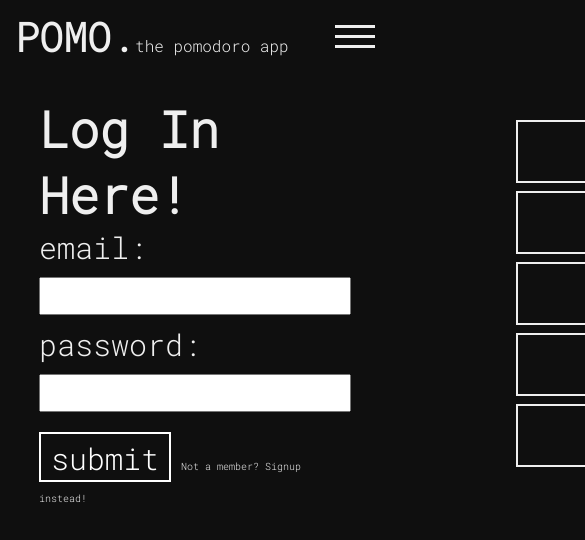
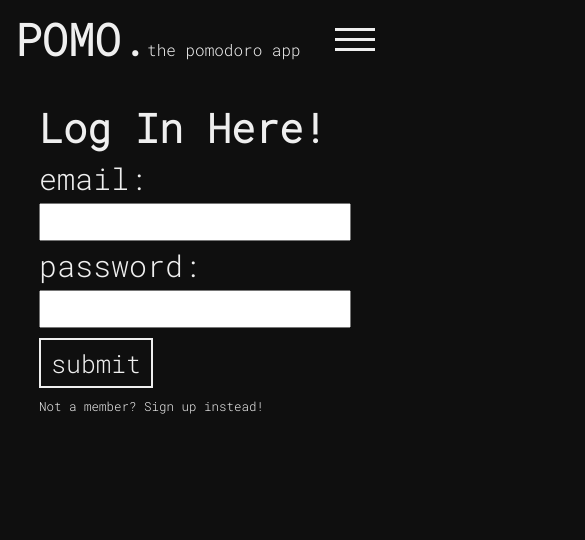
Before and after one commit to nickcosmo/pomo-app, a Vue app: page /signin in a window 390 px wide. Shown: the top 540 px of the page, 585 px wide, since content can reach past the window. Built offline with nearby package versions, Linux system fonts and the light colour scheme.

Commit message:
media queries for mobile

```diff
--- a/src/App.vue
+++ b/src/App.vue
@@ -20,8 +20,8 @@ export default {
     const cookies = document.cookie.split("=");
     const found = cookies.find((cookie) => cookie === "loggedIn");
     if (found) {
+      await this.$store.dispatch("tryLogIn");
       this.$store.commit("updateLogInState", true);
-      await this.$store.dispatch("tryLogIn");
       this.$store.commit("initMinutes");
     }
   },
@@ -72,5 +72,4 @@ html {
     margin-top: 6%;
   }
 }
-
 </style>
--- a/src/components/AppHeader.vue
+++ b/src/components/AppHeader.vue
@@ -1,16 +1,20 @@
 <template>
   <nav>
     <div>
-      <router-link to="/timer">
-        <h1 class="title">POMO.</h1>
+      <router-link class="title" to="/timer">
+        <h1>POMO.</h1>
         <p>the pomodoro app</p>
       </router-link>
     </div>
     <div>
-      <div class="hamburger" @click="showMenu">
-        <div></div>
-        <div></div>
-        <div></div>
+      <div
+        class="hamburger"
+        v-bind:class="{ hamOpen: isOpen }"
+        @click="showMenu"
+      >
+        <div class="top"></div>
+        <div class="middle"></div>
+        <div class="bottom"></div>
       </div>
       <ul class="menu" v-bind:class="{ open: isOpen }" @click="showMenu">
         <router-link to="/signin" v-if="!isLoggedIn"
@@ -53,7 +57,6 @@ export default {
 
 <style scoped>
 .hamburger div {
-  /* width: 40px; */
   height: 3px;
   margin: 7px auto;
   background-color: #efefef;
@@ -69,13 +72,16 @@ ul {
   align-items: flex-end;
 }
 
+.title h1 {
+  font-size: 3em;
+}
+.title p {
+  font-size: 1.25em;
+}
+
 h1,
 p {
   display: inline;
-}
-
-.title {
-  font-size: 40px;
 }
 
 nav {
@@ -83,7 +89,6 @@ nav {
   display: flex;
   color: #efefef;
   width: 100%;
-  height: 5%;
   align-items: center;
   justify-content: space-between;
 }
@@ -95,6 +100,7 @@ li {
   margin-left: 15px;
   border: 2px solid #efefef;
   padding: 3px 5px;
+  font-size: 1.25em;
 }
 
 li:hover {
@@ -107,31 +113,62 @@ a {
   color: inherit;
 }
 
-@media screen and (max-width: 900px) {
+@media screen and (max-width: 1100px) {
+  li, .title p {
+    font-size: 1em;
+  }
+}
+
+@media screen and (max-width: 950px) {
   .hamburger {
     display: block;
     cursor: pointer;
   }
 
+  .top,
+  .middle,
+  .bottom {
+    transition: all 04s ease-in-out;
+    -webkit-transition: all 0.4s ease-in-out;
+    -moz-transition: all 0.4s ease-in-out;
+    -o-transition: all 0.4s ease-in-out;
+  }
+
+  .hamOpen .top {
+    transform: translateY(10px);
+    transform: rotate(45deg) translate(10px, 5px);
+  }
+
+  .hamOpen .middle {
+    opacity: 0;
+    transform: scale(0);
+  }
+
+  .hamOpen .bottom {
+    transform: translateY(-10px);
+    transform: rotate(-45deg) translate(10px, -5px);
+  }
+
   ul {
     display: flex;
-    margin: 2rem 10px;
+    visibility: hidden;
+    padding: 15px 10px;
     flex-direction: column;
-    position: absolute;
+    position: fixed;
     align-items: center;
-    /* justify-content: center; */
-    top: 10%;
+    top: 73px;
     left: 0;
     right: 0;
     bottom: 0;
     background-color: #0f0f0f;
     z-index: 80;
     transform: translateX(130%);
-    transition: transform 0.5s;
+    transition: all 0.5s ease-in-out;
   }
 
   .open {
     transform: translateX(0%);
+    visibility: visible;
   }
 
   li {
@@ -141,11 +178,44 @@ a {
     margin: 4px 5px;
     font-size: 2rem;
   }
+
+  a:first-child {
+    margin-top: 60px;
+  }
 }
 
-@media screen and (max-width: 500px) {
+@media screen and (max-width: 590px) {
   nav {
     padding: 10px 15px;
   }
 }
+
+@media screen and (max-width: 450px) {
+  .title h1 {
+    font-size: 2.75em;
+  }
+  .title p {
+    font-size: 1em;
+  }
+}
+
+@media screen and (max-width: 380px) {
+  .title h1 {
+    font-size: 2em;
+  }
+  .title p {
+    font-size: 0.9em;
+  }
+
+  li {
+    width: 17rem;
+    text-align: center;
+    padding: 8px 5px;
+    margin: 4px 5px;
+    font-size: 2rem;
+  }
+  a:first-child {
+    margin-top: 30px;
+  }
+}
 </style>
--- a/src/components/Dashboard.vue
+++ b/src/components/Dashboard.vue
@@ -153,12 +153,21 @@ p {
   }
 }
 
+@media screen and (max-width: 450px) {
+  h1 {
+    font-size: 40px;
+  }
+  p {
+    font-size: 25px;
+  }
+}
+
 @media screen and (max-width: 380px) {
   h1 {
-    font-size: 4em;
+    font-size: 32.5px;
   }
   p {
-    font-size: 2em;
+    font-size: 20px;
   }
 }
 </style>
--- a/src/components/Settings.vue
+++ b/src/components/Settings.vue
@@ -50,9 +50,7 @@
         onkeypress="return (event.charCode == 8 || event.charCode == 0 || event.charCode == 13) ? null : event.charCode >= 48 && event.charCode <= 57"
       />
     </div>
-    <base-button @click="pushUpdate" v-if="isLoggedIn"
-      >save your settings</base-button
-    >
+    <base-button @click="pushUpdate" v-if="isLoggedIn">save</base-button>
   </div>
 </template>
 
@@ -114,7 +112,7 @@ h1 {
 }
 
 input {
-  width: 60px;
+  width: 80px;
   font-size: 3em;
   height: 30px;
   text-align: center;
@@ -126,7 +124,7 @@ input {
 }
 
 label {
-  display: block;
+  /* display: block; */
   font-size: 30px;
 }
 
@@ -147,11 +145,12 @@ label {
 
 .slider-container,
 .input-container {
-  margin: 10px 0px;
+  margin: 5px 0px;
 }
 
 button {
-  margin-top: 10px 0px;
+  margin-top: 5px;
+  width: 20%;
 }
 
 /* Chrome, Safari, Edge, Opera */
@@ -191,14 +190,28 @@ button {
   .container {
     width: 80%;
   }
+  button {
+    width: 100%;
+  }
+}
+
+@media screen and (max-width: 450px) {
+  input,
+  label {
+    font-size: 2.5em;
+  }
+  h1 {
+    font-size: 40px;
+  }
 }
 
 @media screen and (max-width: 380px) {
   h1 {
-    font-size: 4em;
+    font-size: 32.5px;
   }
-  input, label {
-    font-size: 2em;
+  label,
+  input {
+    font-size: 20px;
   }
 }
 </style>
--- a/src/components/Signin.vue
+++ b/src/components/Signin.vue
@@ -35,7 +35,7 @@
       <base-button>submit</base-button>
       <span
         ><router-link to="/signup"
-          >Not a member? Signup instead!</router-link
+          >Not a member? Sign up instead!</router-link
         ></span
       >
     </form>
@@ -146,8 +146,10 @@ input {
 }
 
 button,
-input {
-  margin: 10px 0px;
+label,
+input,
+a {
+  margin: 5px 0px;
 }
 
 span {
@@ -157,6 +159,7 @@ span {
 a {
   text-decoration: none;
   color: inherit;
+  font-size: 1.5em;
 }
 
 .container {
@@ -191,26 +194,41 @@ a {
   .container {
     width: 60%;
   }
+  a {
+    display: inline-block;
+    width: 100%;
+  }
+  span {
+    margin: 0;
+  }
 }
 
 @media screen and (max-width: 775px) {
   .container {
     width: 80%;
   }
+  a {
+    font-size: 12.5px;
+  }
+}
+
+@media screen and (max-width: 450px) {
+  h1 {
+    font-size: 40px;
+  }
 }
 
 @media screen and (max-width: 380px) {
   h1 {
-    font-size: 4em;
+    font-size: 32.5px;
   }
   label,
   input {
-    font-size: 2em;
+    font-size: 20px;
   }
   a {
     display: inline-block;
     width: 100%;
-    font-size: 1.25em;
   }
   span {
     margin: 0;
--- a/src/components/Signup.vue
+++ b/src/components/Signup.vue
@@ -65,7 +65,7 @@
       <base-button type="submit">submit</base-button>
       <span
         ><router-link to="/signin"
-          >Already a member? Signin instead!</router-link
+          >Already a member? Sign in instead!</router-link
         ></span
       >
     </form>
@@ -198,8 +198,10 @@ input {
 }
 
 button,
-input {
-  margin: 10px 0px;
+label,
+input,
+a {
+  margin: 5px 0px;
 }
 
 span {
@@ -209,6 +211,7 @@ span {
 a {
   text-decoration: none;
   color: inherit;
+  font-size: 1.5em;
 }
 
 .container {
@@ -242,26 +245,41 @@ a {
   .container {
     width: 60%;
   }
+  a {
+    display: inline-block;
+    width: 100%;
+  }
+  span {
+    margin: 0;
+  }
 }
 
 @media screen and (max-width: 775px) {
   .container {
     width: 80%;
   }
+  a {
+    font-size: 12.5px;
+  }
+}
+
+@media screen and (max-width: 450px) {
+  h1 {
+    font-size: 40px;
+  }
 }
 
 @media screen and (max-width: 380px) {
   h1 {
-    font-size: 4em;
+    font-size: 32.5px;
   }
   label,
   input {
-    font-size: 2em;
+    font-size: 20px;
   }
   a {
     display: inline-block;
     width: 100%;
-    font-size: 1.25em;
   }
   span {
     margin: 0;
--- a/src/components/UI/BaseButton.vue
+++ b/src/components/UI/BaseButton.vue
@@ -11,15 +11,14 @@ export default {};
 <style scoped>
 button {
   font-family: inherit;
-  font-size: 3em;
+  font-size: 30px;
   height: 50px;
   outline: none;
-  border: 2px solid white;
+  border: 2px solid #EFEFEF;
   background-color: inherit;
-  color: white;
-  padding: 5px 10px;
+  color: #EFEFEF;
+  padding: 0px 10px;
   cursor: pointer;
-  margin: 0px 10px;
 }
 
 button:hover {
@@ -27,9 +26,16 @@ button:hover {
   color: #00ffff;
 }
 
+@media screen and (max-width: 450px) {
+  button {
+    font-size: 25px;
+  }
+}
+
 @media screen and (max-width: 380px) {
   button {
-    font-size: 2em;
+    font-size: 20px;
   }
 }
+
 </style>
--- a/src/components/UI/Loader.vue
+++ b/src/components/UI/Loader.vue
@@ -44,7 +44,7 @@ export default {
 
 .dots {
   white-space: nowrap;
-  animation: move 2s linear;
+  animation: move 3.5s linear 0s infinite;
 }
 
 .loading-enter-active {
@@ -57,10 +57,10 @@ export default {
 
 @keyframes move {
   0% {
-    transform: translateX(-250px);
+    transform: translateX(-400px);
   }
   100% {
-    transform: translateX(50px);
+    transform: translateX(30px);
   }
 }
 
@@ -85,4 +85,13 @@ export default {
     opacity: 0%;
   }
 }
+
+@media screen and (max-width: 775px) {
+  .dialog {
+    position: absolute;
+    left: calc(50% - 9rem);
+    top: calc(50% - 9rem);
+    width: 18rem;
+  }
+}
 </style>
--- a/src/components/UI/Modal.vue
+++ b/src/components/UI/Modal.vue
@@ -64,13 +64,14 @@ export default {
   border-radius: 10px;
   position: absolute;
   left: calc(50% - 20rem);
-  top: calc(50% - 10rem);
+  /* top: calc(50% - 28rem); */
+  margin-top: 20%;
   width: 40rem;
   border: 2px solid #00f6f6;
   background-color: #0f0f0f;
   color: #efefef;
   padding: 10px;
-  z-index: 95;
+  z-index: 94;
 }
 
 .modal-overlay {
@@ -91,11 +92,11 @@ export default {
 }
 
 button {
-  margin: 10px 0px !important;
+  margin-top: 15px !important;
 }
 
 h2 {
-  font-size: 2rem;
+  font-size: 40px;
 }
 
 .v-enter-active {
@@ -127,4 +128,15 @@ h2 {
     opacity: 0%;
   }
 }
+
+@media screen and (max-width: 775px) {
+  h2 {
+    font-size: 30px;
+  }
+  .dialog {
+    position: absolute;
+    left: calc(50% - 9rem);
+    width: 18rem;
+  }
+}
 </style>
--- a/src/store/auth/actions.js
+++ b/src/store/auth/actions.js
@@ -1,8 +1,8 @@
 let timer;
-let autoLogOutTime = 10 * 1000;
-let warningTime = 5000;
+// let autoLogOutTime = 10 * 1000;
+let warningTime = 5 * 60 * 1000;
 let interval;
-// let autoLogOutTime = 12 * 60 * 60 * 1000;
+let autoLogOutTime = 8 * 60 * 60 * 1000;
 
 const actions = {
   async pushSignIn(context, signInData) {
@@ -80,7 +80,9 @@ const actions = {
         },
       });
       if (result) {
-        clearTimeout(timer);
+        context.commit("updateLogInState", false);
+        clearTimeout(context.state.logOutTimerId);
+        clearInterval(interval);
       }
     } catch (err) {
       context.commit("updateModalType", "error");
```
Also changed, not shown: src/components/Timer.vue (+23 -10 lines), src/components/UI/Slider.vue (+7 -1 lines).
